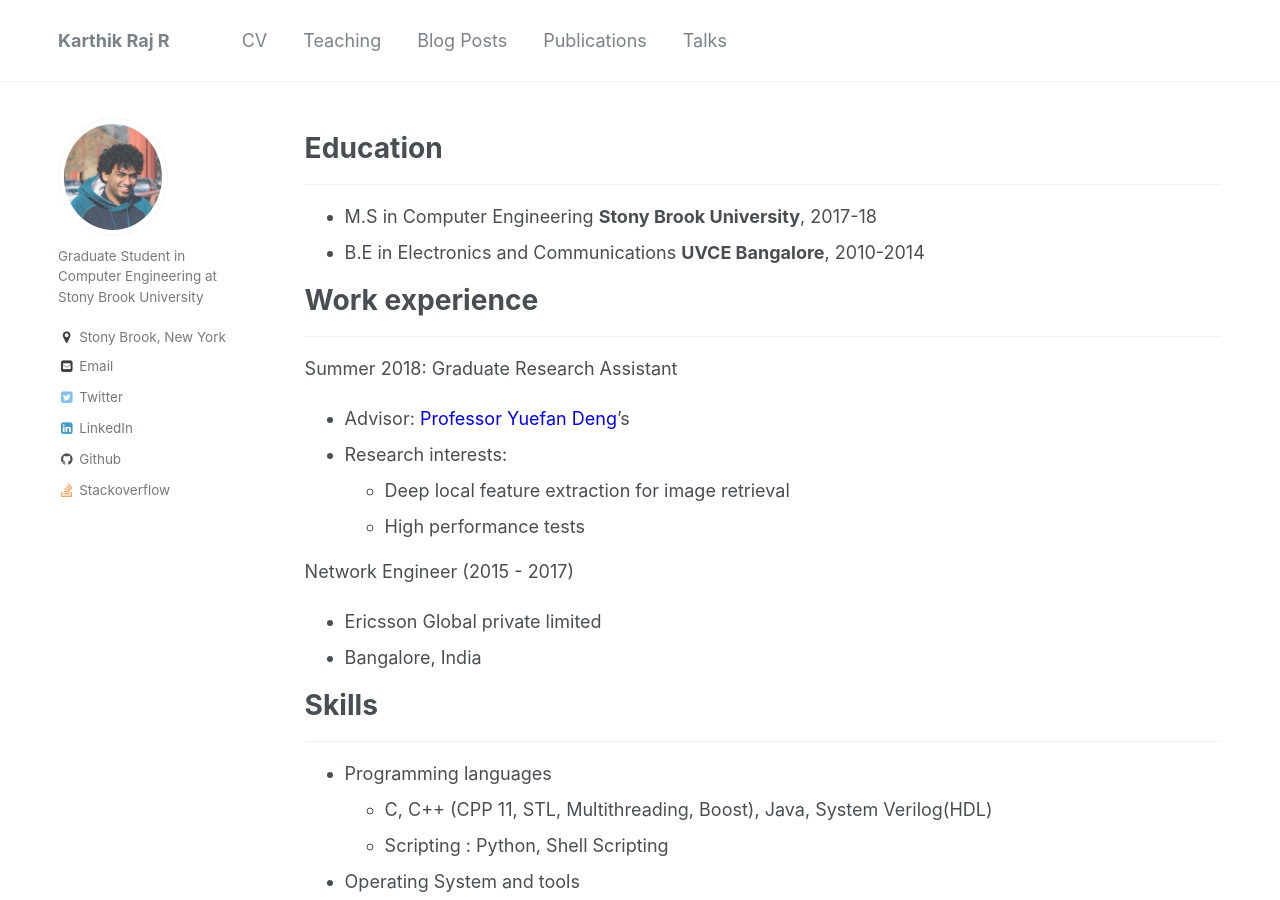
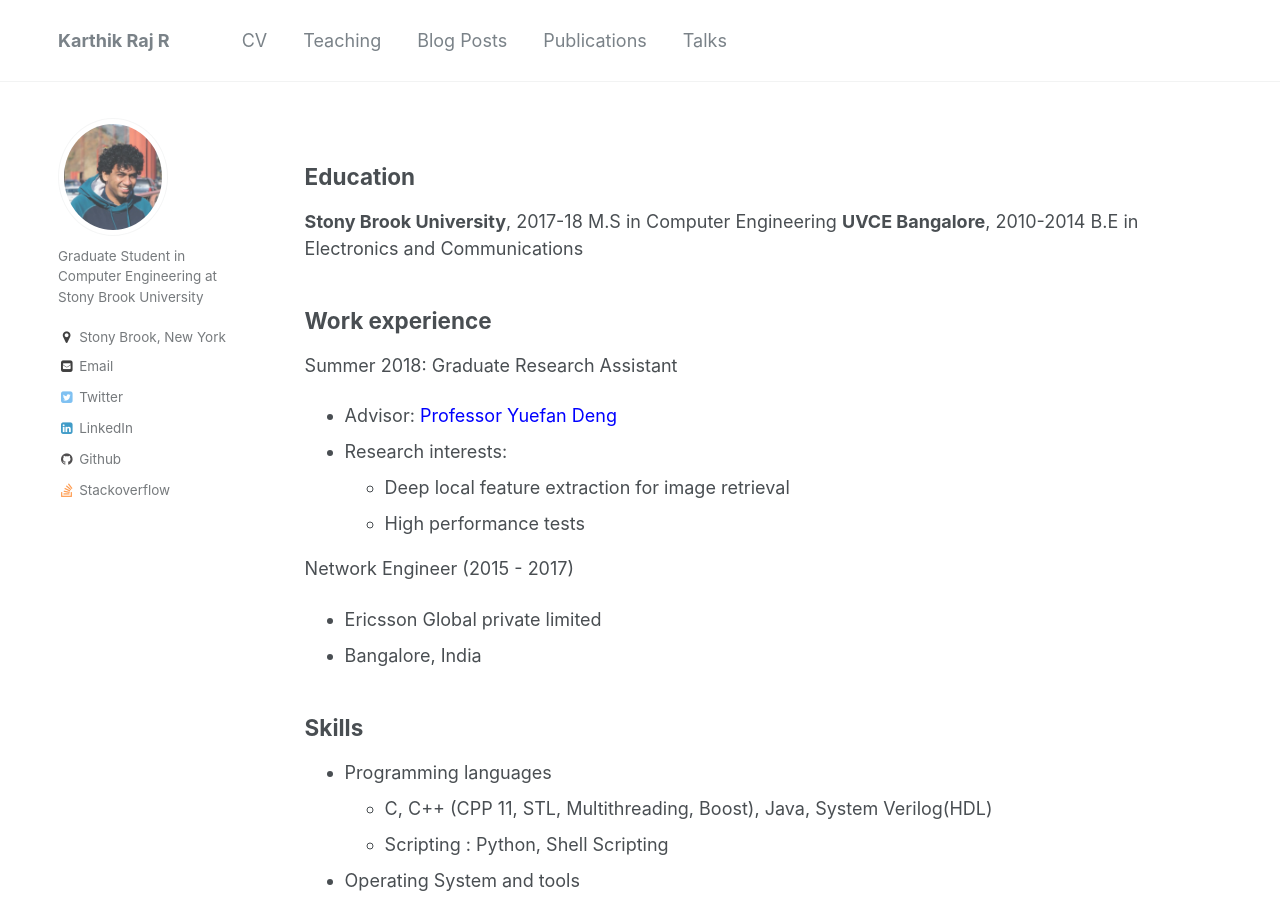
Before and after one commit to Karthik4293/Karthik4293.github.io, a Jekyll site: the page built from _pages/cv.md, in a window 1280 px wide and 900 px high. Built offline with Jekyll 4.4.1, drawn with Linux system fonts in a browser that asks for light colours.

Commit message:
updating CV

```diff
--- a/_pages/cv.md
+++ b/_pages/cv.md
@@ -8,19 +8,18 @@ redirect_from:
 ---
 
 Education
-======
 -----
-* M.S in Computer Engineering
-  <b>Stony Brook University</b>, 2017-18
-* B.E in Electronics and Communications
-  <b>UVCE Bangalore</b>, 2010-2014
+<b>Stony Brook University</b>, 2017-18
+   M.S in Computer Engineering
+<b>UVCE Bangalore</b>, 2010-2014
+   B.E in Electronics and Communications
+
 
 Work experience
-======
 ------
 
 Summer 2018: Graduate Research Assistant
-  * Advisor: <span style="color:blue"><a href='https://www.stonybrook.edu/commcms/ams/people/_faculty_profiles/deng'>Professor Yuefan Deng</a></span>'s
+  * Advisor: <span style="color:blue"><a href='https://www.stonybrook.edu/commcms/ams/people/_faculty_profiles/deng'>Professor Yuefan Deng</a></span>
   * Research interests:
     * Deep local feature extraction for image retrieval
     * High performance tests
@@ -30,7 +29,6 @@ Network Engineer (2015 - 2017)
   * Bangalore, India
 
 Skills
-======
 -----
 * Programming languages
   * C, C++ (CPP 11, STL, Multithreading, Boost), Java, System Verilog(HDL)
@@ -42,7 +40,6 @@ Skills
   * Windows
 
 Fields of Interests
-====
 -----
   * High Performance Scientific Computing
   * Machine learning and Computer Vision
```
